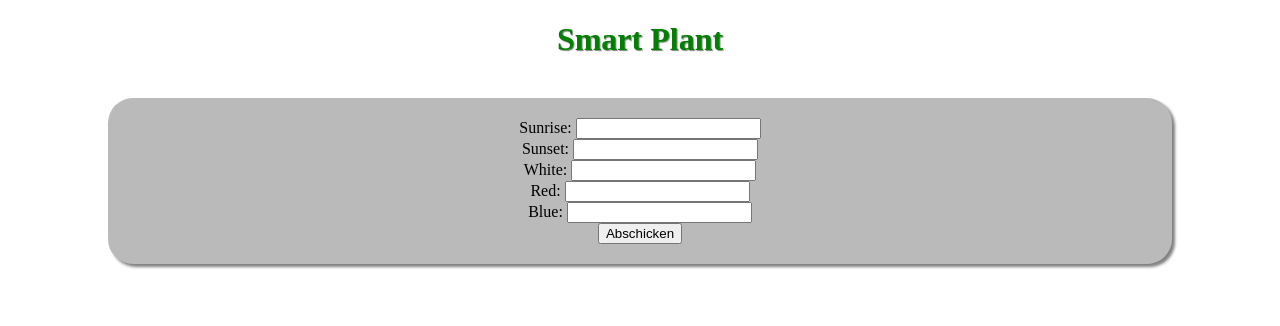
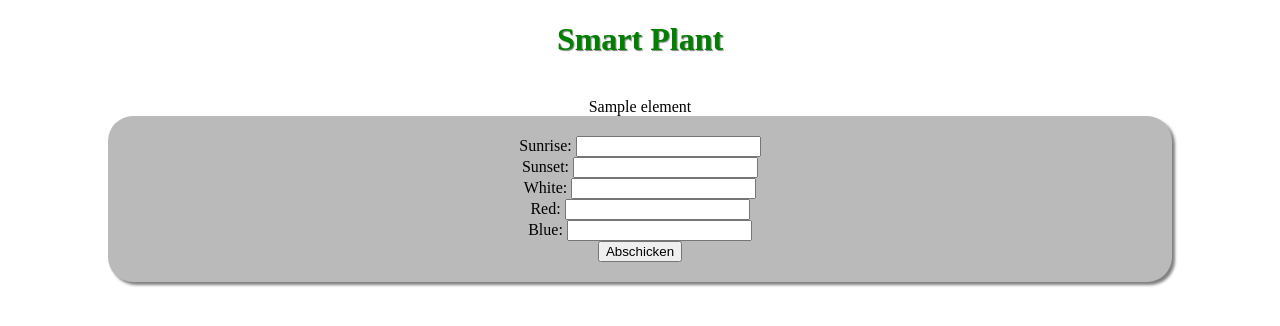
Before and after one commit to maximilian-lewald/SmartPlant, a Flask app: template templates/index.html in a window 1280 px wide. Shown: the top 326 px of the page. Run offline with Flask 2, Linux system fonts and the light colour scheme; the template is opened without the code that fills it: most values are stand-ins (such as "Sample title", 1, 10 or a date in 2020); parts of the project's set-up code (start-up, migrations or seed data) failed here and were passed over.

Commit message:
Feat dynamic html

```diff
--- a/server.py
+++ b/server.py
@@ -4,6 +4,7 @@ import paho.mqtt.publish as publish, json
 MQTT_SERVER = "192.168.178.58"
 MQTT_PATH = "/growtent/led/red"
 lampValues = {}
+element = hello
 
 app = Flask(__name__)
 @app.route('/', methods=['GET', 'POST'])
@@ -13,7 +14,7 @@ def index():
         lampValues['lamp'] = {'sunrise': request.form['sunrise'], 'sunset': request.form['sunset'], 'white': request.form['white'], 'red': request.form['red'], 'blue': request.form['blue']}
         with open('/home/pi/SmartPlant/lampValues.json', 'w') as f:
             json.dump(lampValues, f)
-    return render_template('index.html')
+    return render_template('index.html', element)
 
 if __name__ == '__main__':
     app.run(debug=True, host='0.0.0.0')
--- a/templates/index.html
+++ b/templates/index.html
@@ -8,6 +8,8 @@
 
 <body>
   <h1 id="app_title">Smart Plant</h1>
+  <br>
+  {{element}}
   <br>
   <div id="grow1" class="container">
     <form method="post" action="/">
```
